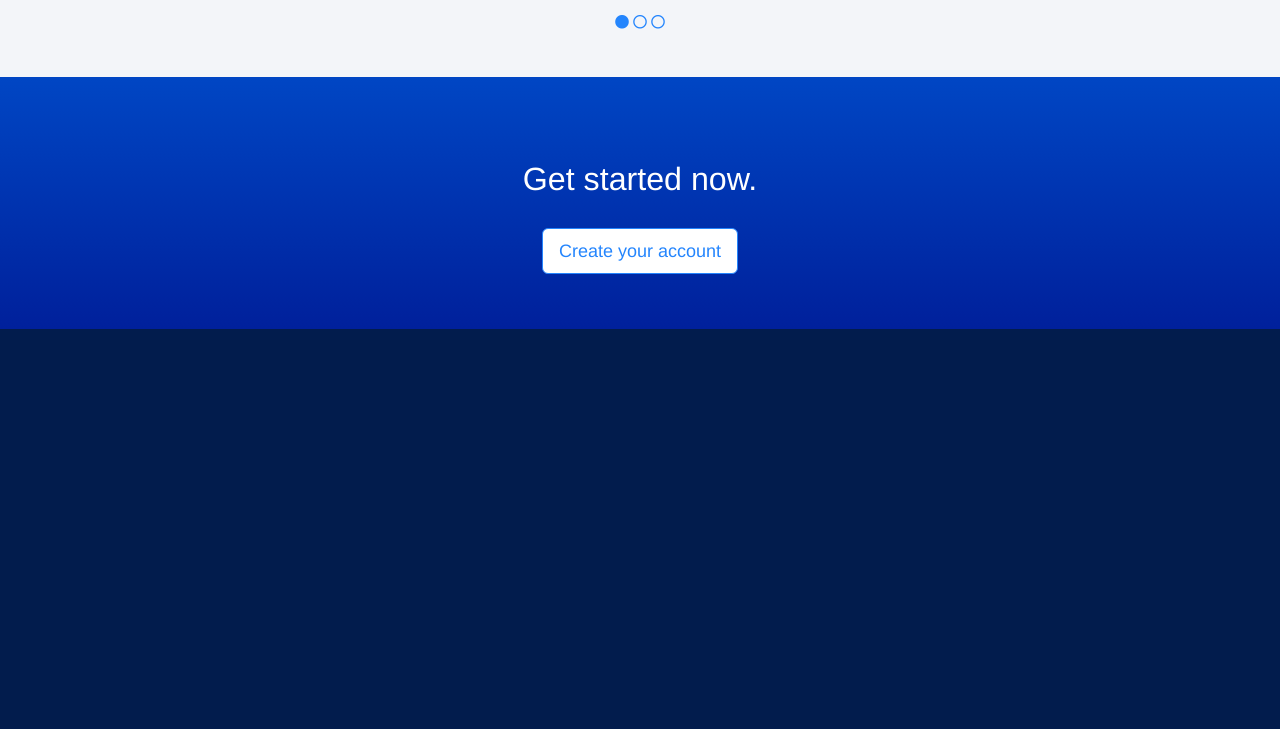
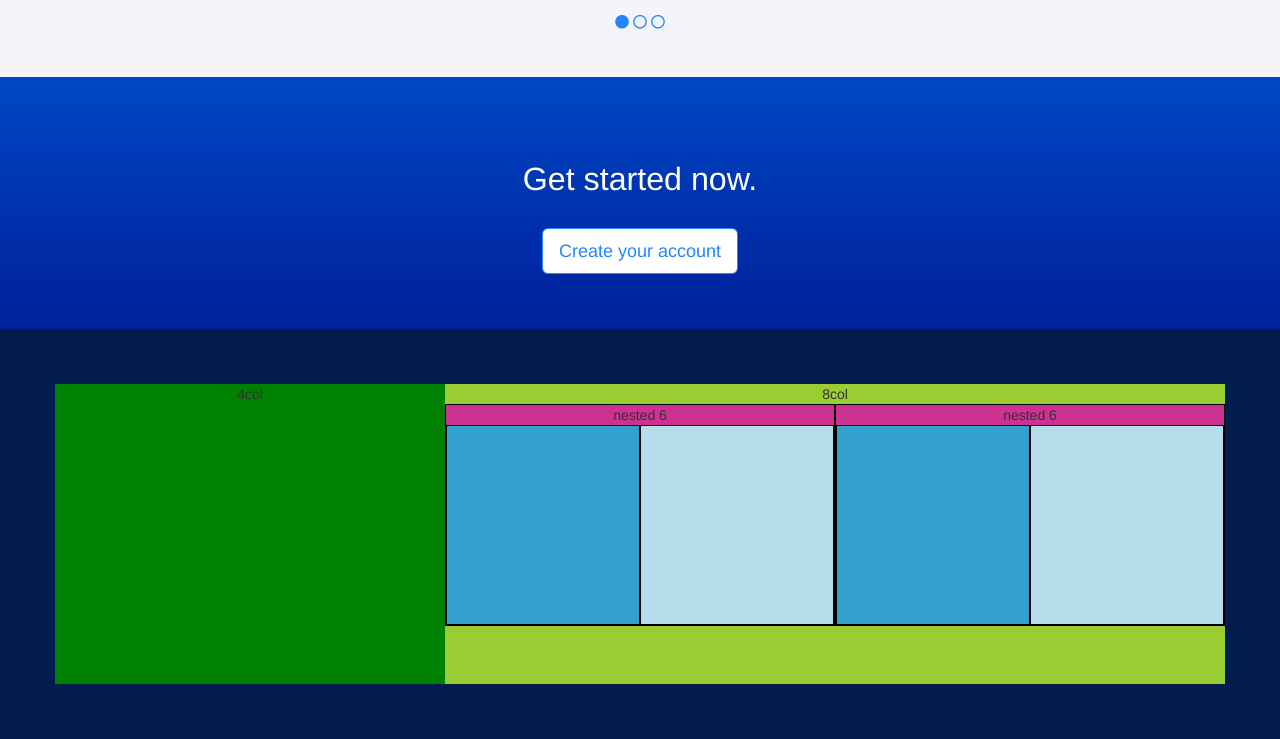
Before and after one commit to gabrisca/html-css-digitalocean, a plain HTML site: page index.html in a window 1280 px wide. Shown: the part 3777-4516 px from the top of the page. Drawn offline with nearby package versions, Linux system fonts and the light colour scheme.

Commit message:
creazione footer colonne a colori

```diff
--- a/assets/css/style.css
+++ b/assets/css/style.css
@@ -4,7 +4,7 @@
 }
 
 .debug [class*="col-"] {
-  background-color: rgba(238, 11, 11, 0.1);
+  /* background-color: rgba(238, 11, 11, 0.1); */
   border: 1px solid black;
 }
 
@@ -529,6 +529,27 @@ footer {
   background-color: #021c4d;
 }
 
+.mc_bg_green {
+  background-color: green;
+  min-height: 300px;
+}
+.mc_bg_yellow {
+  background-color: yellowgreen;
+  min-height: 300px;
+}
+.mc_bg_pink {
+  background-color: rgb(205, 50, 146);
+  min-height: 200px;
+}
+.mc_bg_heaven {
+  background-color: rgb(50, 161, 205);
+  min-height: 200px;
+}
+.mc_bg_heaven_w {
+  background-color: rgb(181, 221, 236);
+  min-height: 200px;
+}
+
 /* / FOOTER ********************/
 
 /* MEDIA QUERIES ******************/
--- a/index.html
+++ b/index.html
@@ -601,6 +601,45 @@
 
   <footer>
 
+    <div class="container-fluid text-center">
+      <div class="container mc_container">
+        <div class="row mp_row_margin">
+          <div class="col-xs-12 col-lg-4 debug mc_bg_green ">
+            4col
+          </div>
+          <div class="col-xs-12 col-lg-8 debug mc_bg_yellow">
+            8col
+            <div class="row">
+              <div class="col-sm-12 col-lg-6 mc_bg_pink">
+                nested 6
+                <div class="row">
+                  <div class="col-sm-6 col-lg-6 mc_bg_heaven">
+
+                  </div>
+                  <div class="col-sm-6 col-lg-6 mc_bg_heaven_w">
+
+                  </div>
+                </div>
+              </div>
+              <div class="col-sm-12 col-lg-6 mc_bg_pink">
+                nested 6
+                <div class="row">
+                  <div class="col-sm-6 col-lg-6 mc_bg_heaven">
+
+                    </div>
+                  <div class="col-sm-6 col-lg-6 mc_bg_heaven_w">
+
+                    </div>
+                  </div>
+                </div>
+              </div>
+            </div>
+          </div>
+        </div>
+      </div>
+    </div>
+
+
   </footer>
 
   <!-- jQuery (necessary for Bootstrap's JavaScript plugins) -->
```
